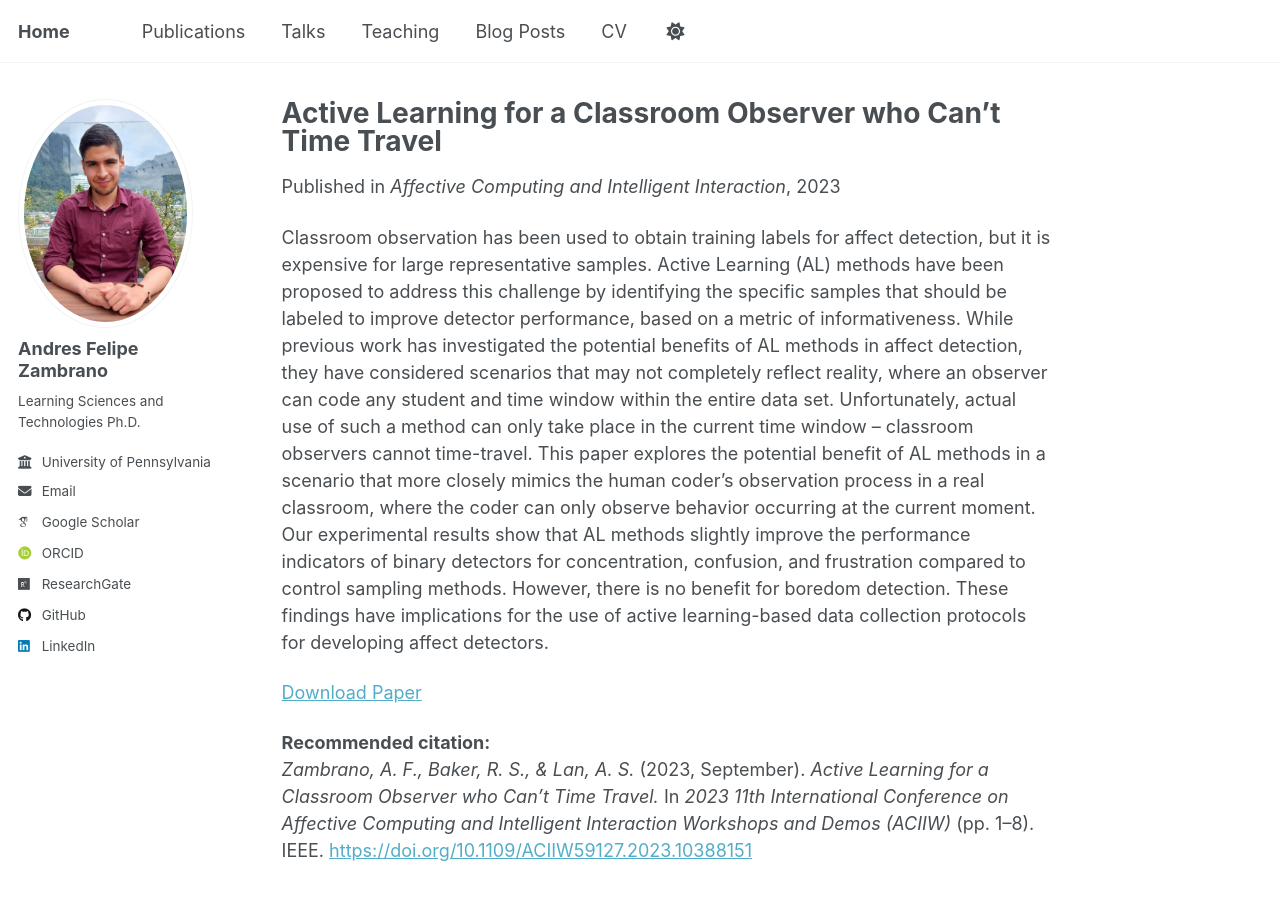
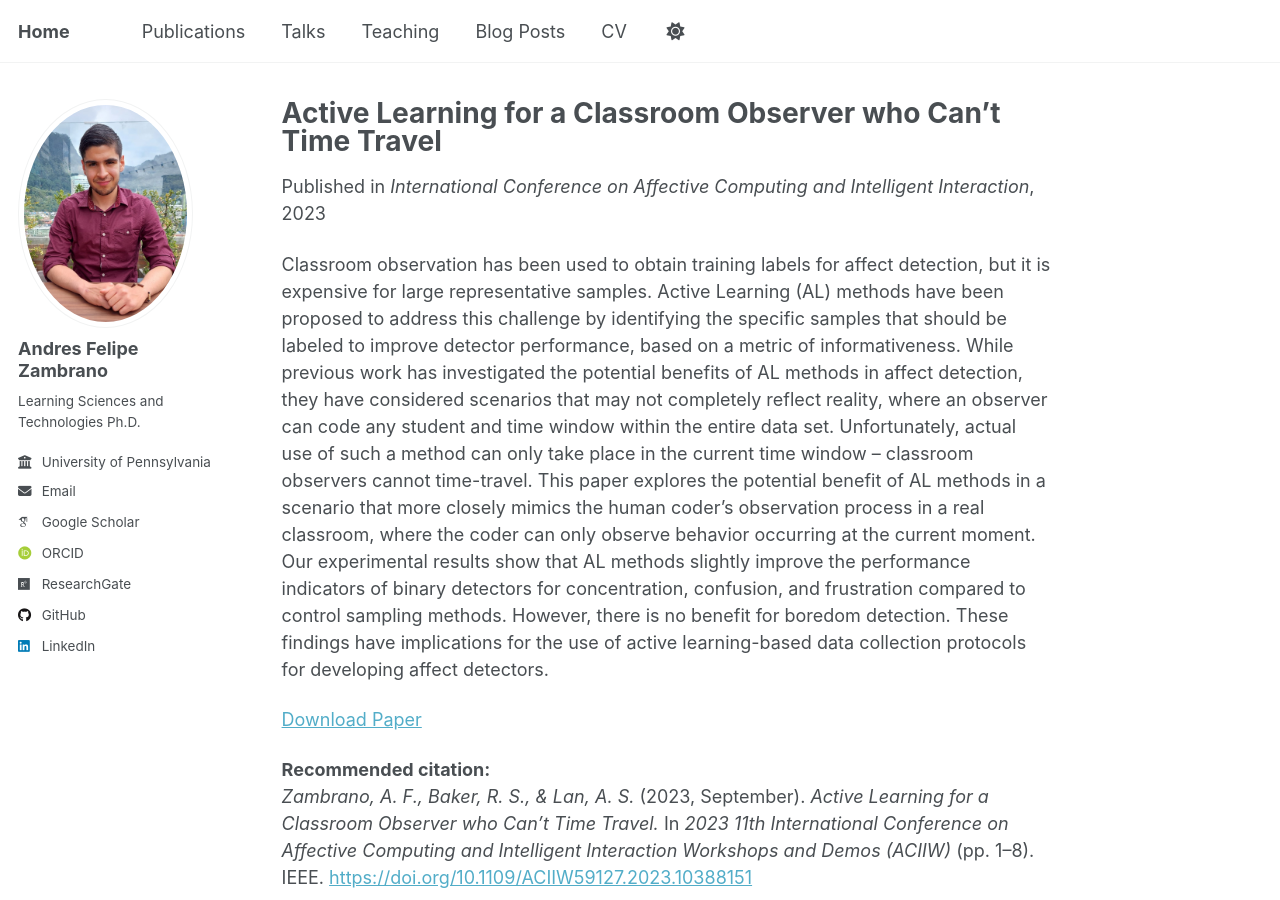
Before and after one commit to afzambrano/afzambrano.github.io, a Jekyll site: the page built from _publications/2023-active-learning.md, in a window 1280 px wide and 900 px high. Built offline with Jekyll 4.4.1, drawn with Linux system fonts in a browser that asks for light colours; some web fonts are replaced; a script that is not in the unit is left out.

Commit message:
Update 2023-active-learning.md

```diff
--- a/_publications/2023-active-learning.md
+++ b/_publications/2023-active-learning.md
@@ -5,7 +5,7 @@ category: conferences
 permalink: /publication/2023-active-learning
 excerpt: 'This paper explores the potential benefit of Active Learning methods to identify the specific samples that should be labeled to improve affect detector performance. Our experimental results show that AL methods slightly improve the performance indicators of binary detectors for concentration, confusion, and frustration compared to control sampling methods. However, there is no benefit for boredom detection.'
 date: 2023-09-10
-venue: 'Affective Computing and Intelligent Interaction'
+venue: 'International Conference on Affective Computing and Intelligent Interaction'
 paperurl: 'https://ieeexplore.ieee.org/abstract/document/10388151'
 ---
 
```
